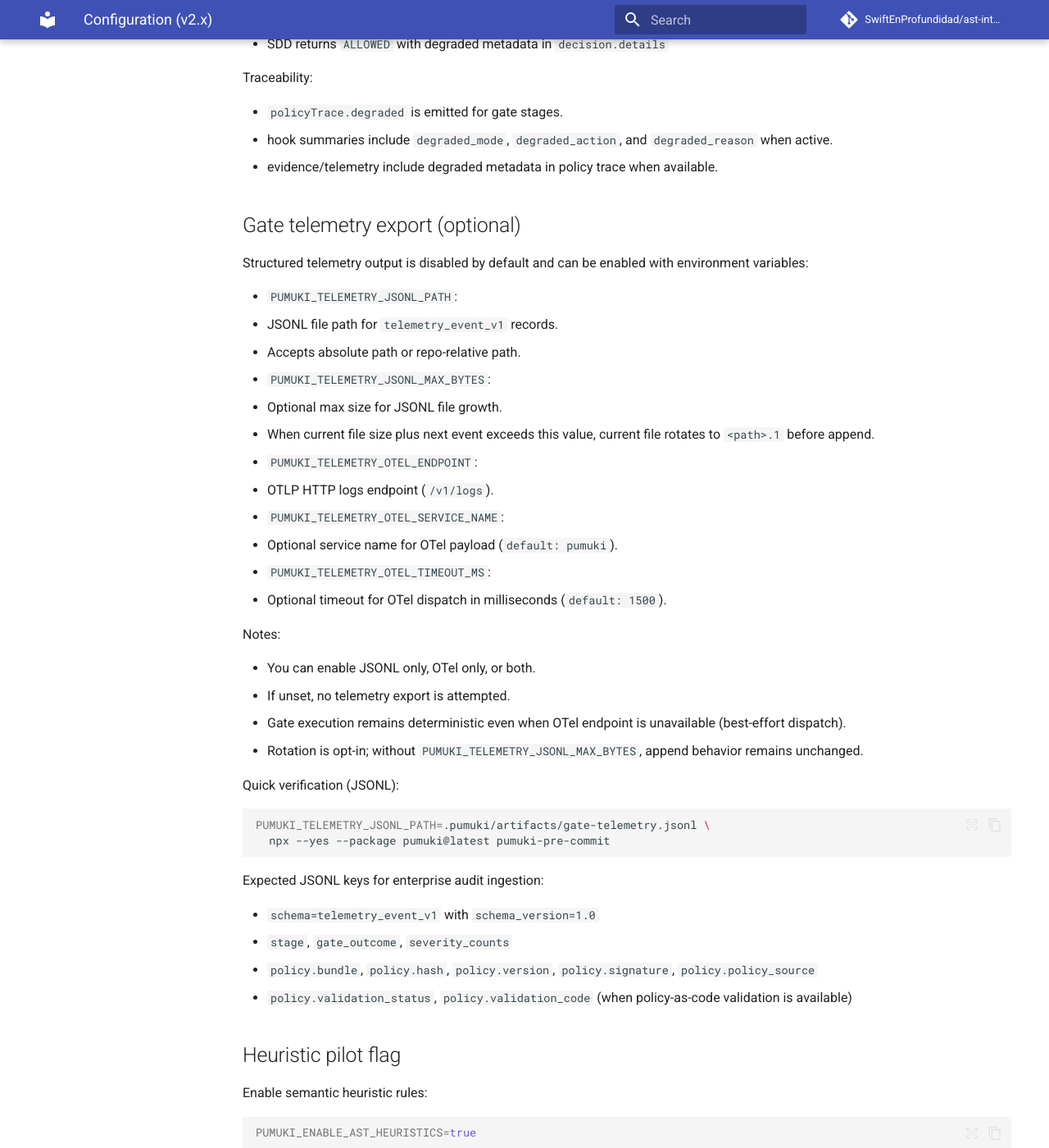
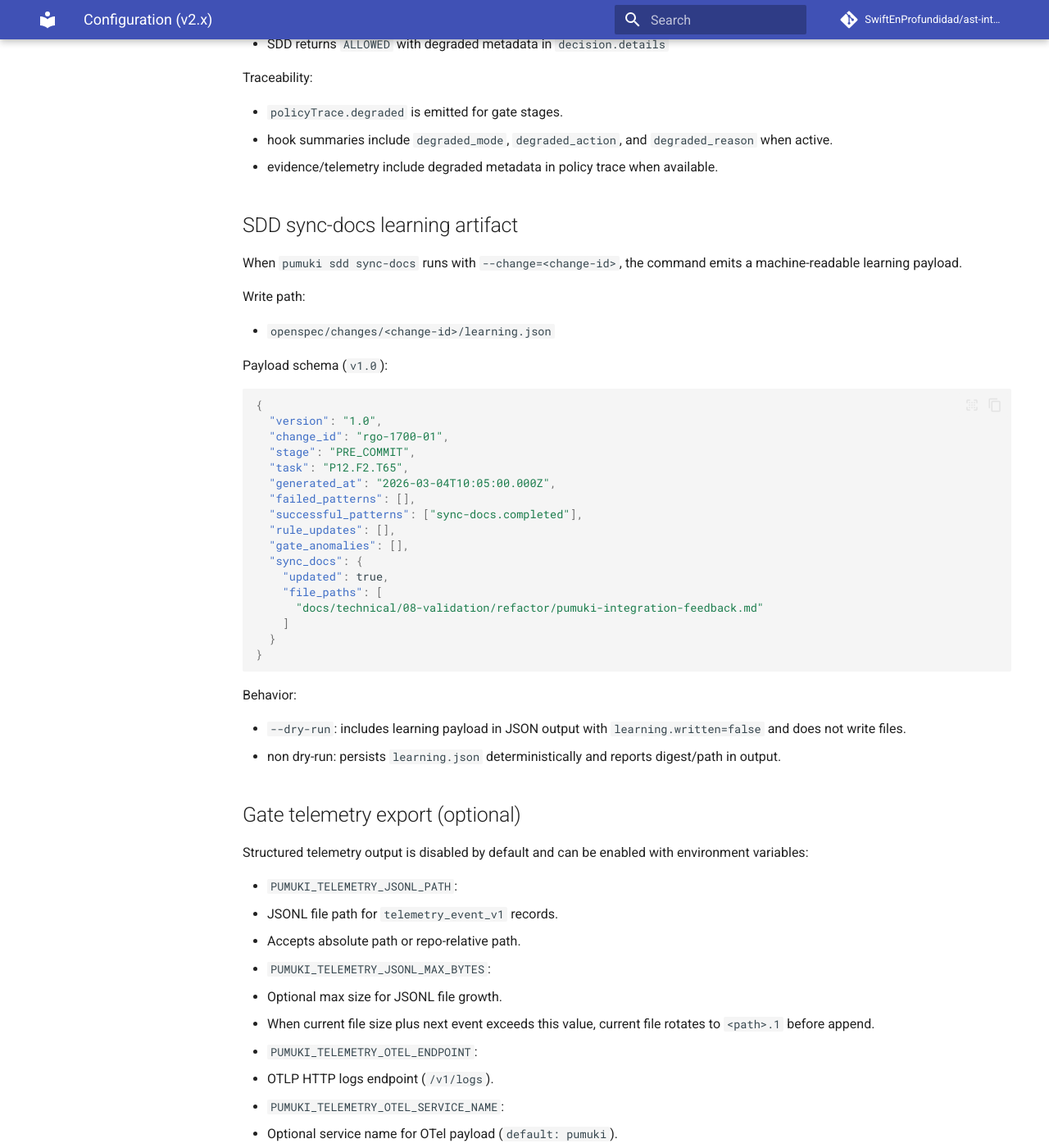
Before and after one commit to SwiftEnProfundidad/ast-intelligence-hooks, an MkDocs documentation site: the page built from docs/CONFIGURATION.md, in a window 1280 px wide and 1400 px high, scrolled down 3585 px. Shown: the whole window at 82% size. Built offline with MkDocs 1.6.1 and Material for MkDocs 9.7.7, drawn with Linux system fonts in a browser that asks for light colours; comment, search, counter and statistics services are not loaded.

Commit message:
feature: sync-docs learning artifact output for change context (#589) (#592)
* feat(sdd): generate learning artifact for sync-docs change context (#589)

* docs(tracking): close T65 and activate T66 (#591)

````diff
--- a/docs/CONFIGURATION.md
+++ b/docs/CONFIGURATION.md
@@ -152,6 +152,41 @@ Traceability:
 - hook summaries include `degraded_mode`, `degraded_action`, and `degraded_reason` when active.
 - evidence/telemetry include degraded metadata in policy trace when available.
 
+## SDD sync-docs learning artifact
+
+When `pumuki sdd sync-docs` runs with `--change=<change-id>`, the command emits a machine-readable learning payload.
+
+Write path:
+
+- `openspec/changes/<change-id>/learning.json`
+
+Payload schema (`v1.0`):
+
+```json
+{
+  "version": "1.0",
+  "change_id": "rgo-1700-01",
+  "stage": "PRE_COMMIT",
+  "task": "P12.F2.T65",
+  "generated_at": "2026-03-04T10:05:00.000Z",
+  "failed_patterns": [],
+  "successful_patterns": ["sync-docs.completed"],
+  "rule_updates": [],
+  "gate_anomalies": [],
+  "sync_docs": {
+    "updated": true,
+    "file_paths": [
+      "docs/technical/08-validation/refactor/pumuki-integration-feedback.md"
+    ]
+  }
+}
+```
+
+Behavior:
+
+- `--dry-run`: includes learning payload in JSON output with `learning.written=false` and does not write files.
+- non dry-run: persists `learning.json` deterministically and reports digest/path in output.
+
 ## Gate telemetry export (optional)
 
 Structured telemetry output is disabled by default and can be enabled with environment variables:
````
Also changed, not shown: docs/registro-maestro-de-seguimiento.md (+2 -2 lines), docs/seguimiento-completo-validacion-ruralgo-03-03-2026.md (+16 -4 lines), 3 other files.
